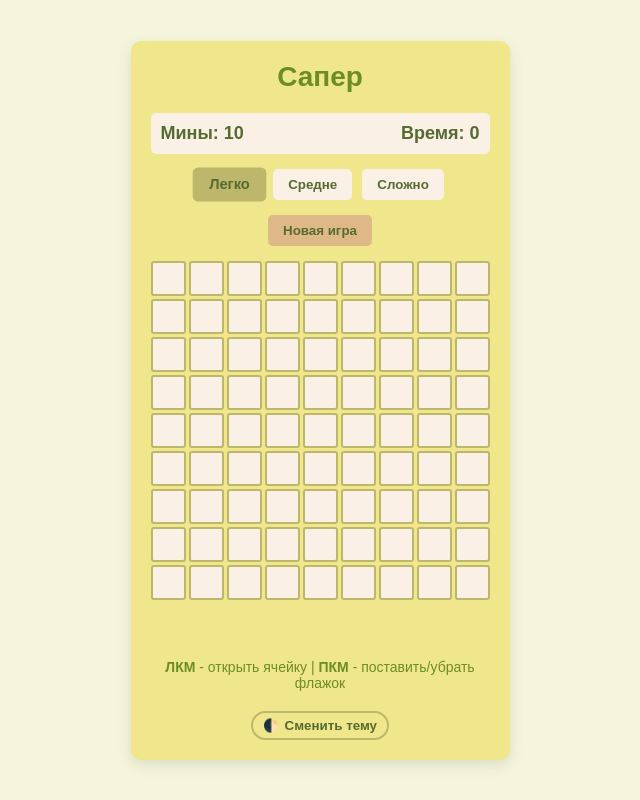
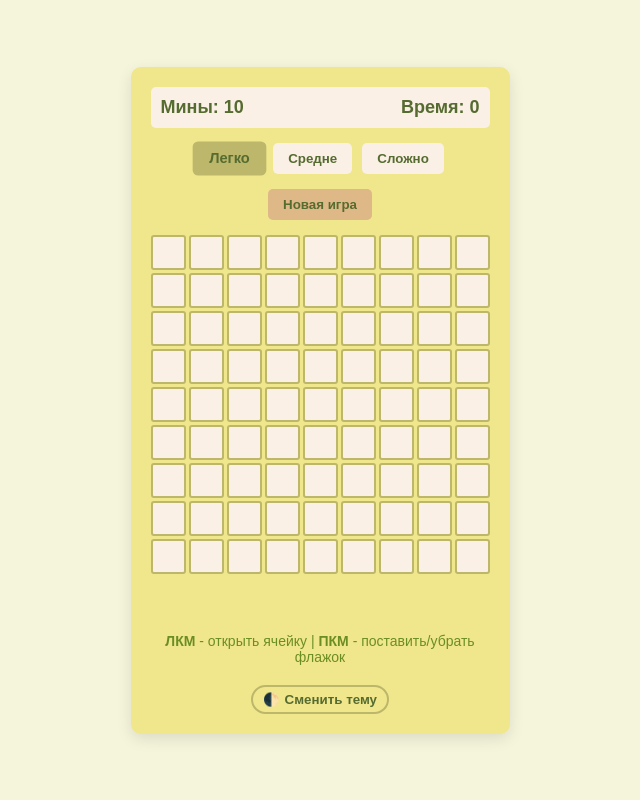
Before and after one commit to FuriChan0/ai-game-lab, a plain HTML site: page sapperGame/index.html in a window 1280 px wide. Shown: the whole page, without its empty margins (320-960 px from the left). Drawn offline with Linux system fonts and the light colour scheme.

Commit message:
Add files via upload

```diff
--- a/sapperGame/index.html
+++ b/sapperGame/index.html
@@ -415,7 +415,6 @@
 </head>
 <body>
     <div class="container">
-        <h1>Сапер</h1>
 
         <div class="game-info">
             <div class="mines-left">Мины: <span id="mines-count">10</span></div>
```
